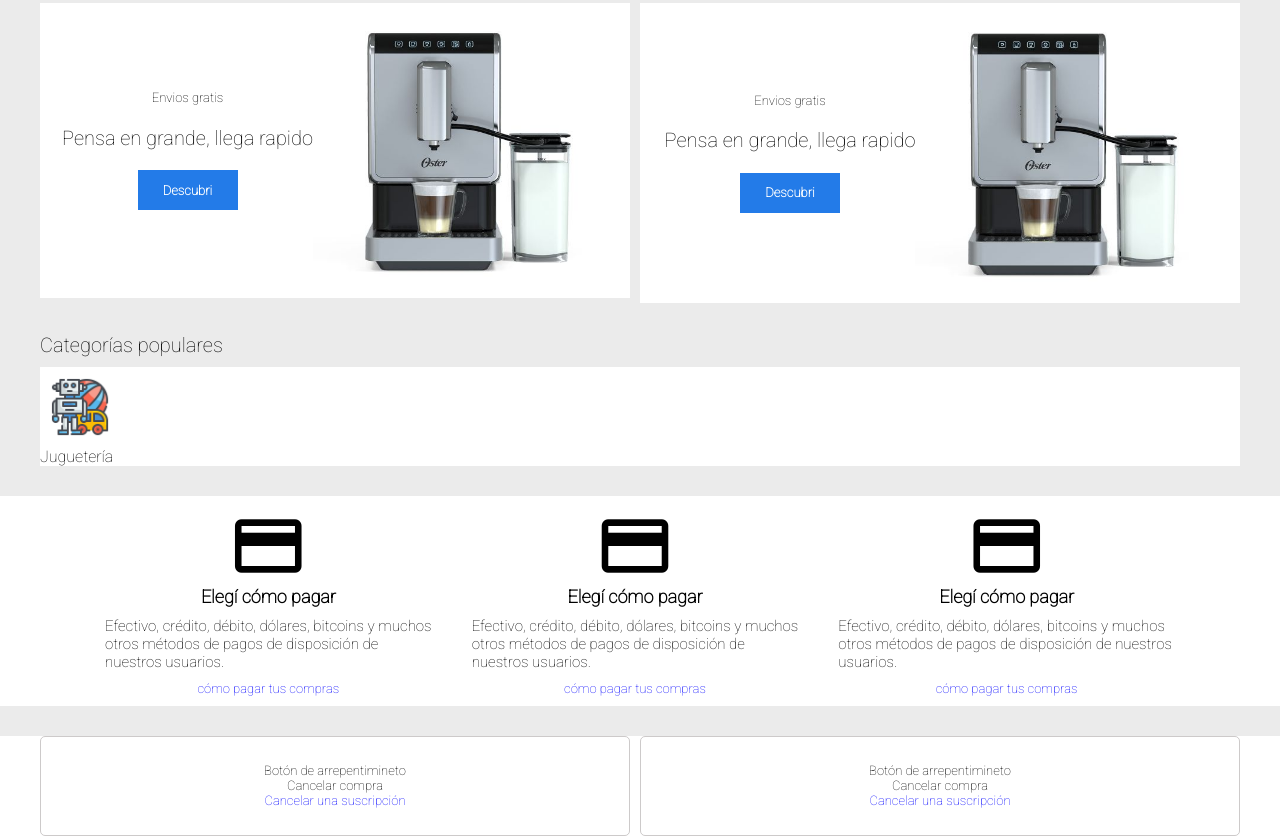
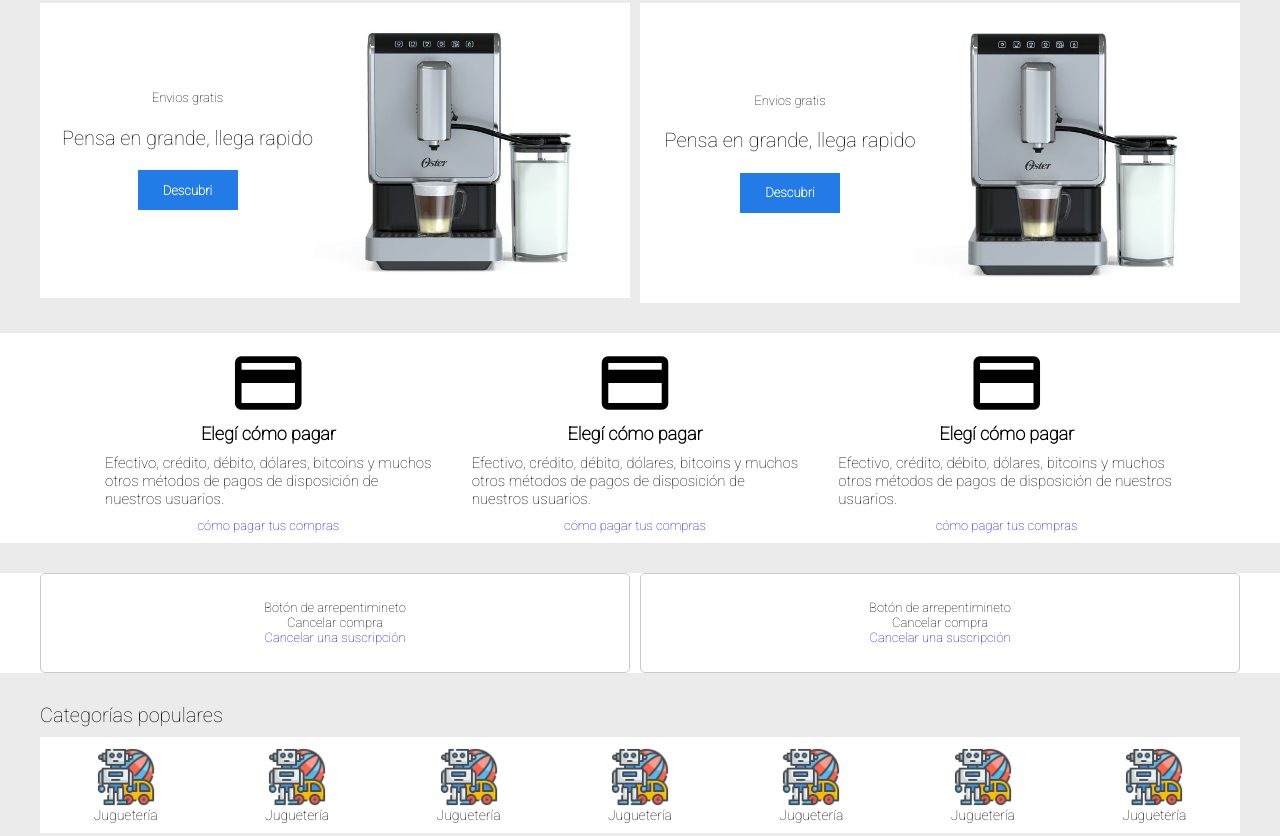
Before and after one commit to fede-dev/meli, a plain HTML site: page index.html in a window 1280 px wide. Shown: the part 1675-2511 px from the top of the page. Drawn offline with Linux system fonts and the light colour scheme.

Commit message:
add: se agrega categorias populares

```diff
--- a/index.html
+++ b/index.html
@@ -526,25 +526,7 @@
             </div>
         </div>
     </div>
-    <div class="popular-categroies-container">
-        <div class="popular-porcentage-container">
-            <div class="popular-categories-title-container">
-                <p class="popular-title">Categorías populares</p>
-            </div>
-            <div class="popular-category-item-container">
-                <div class="prueba">
-                    <div class="calc">
-                        <div class="popular-img-container">
-                            <img class="popular-logo" src="assets/toys.png">
-                        </div>
-                        <div class="popular-text-category-container">
-                            <p class="popular-text">Juguetería</p>
-                        </div>
-                    </div>
-                </div>
-            </div>
-        </div>
-    </div>
+    <!-- categoria juguetes -->
     <div class="chose-container">
         <div class="chose-porcentage-container">
             <div class="chose-carousel-container">
@@ -640,7 +622,71 @@
             </div>
         </div>
     </div>
-
+    <div class="popular-container">
+        <div class="popular-porcentage-container">
+            <div class="popular-title-container">
+                <p class="popular-title">Categorías populares</p>
+            </div>
+            <div class="popular-carousel-container">
+                <div class="popular-padding-item-container">
+                    <div class="popular-logo-container">
+                        <img class="popular-logo" src="assets/toys.png">
+                    </div>
+                    <div class="popular-item-title">
+                        <p>Juguetería</p>
+                    </div>
+                </div>
+                <div class="popular-padding-item-container">
+                    <div class="popular-logo-container">
+                        <img class="popular-logo" src="assets/toys.png">
+                    </div>
+                    <div class="popular-item-title">
+                        <p>Juguetería</p>
+                    </div>
+                </div>
+                <div class="popular-padding-item-container">
+                    <div class="popular-logo-container">
+                        <img class="popular-logo" src="assets/toys.png">
+                    </div>
+                    <div class="popular-item-title">
+                        <p>Juguetería</p>
+                    </div>
+                </div>
+                <div class="popular-padding-item-container">
+                    <div class="popular-logo-container">
+                        <img class="popular-logo" src="assets/toys.png">
+                    </div>
+                    <div class="popular-item-title">
+                        <p>Juguetería</p>
+                    </div>
+                </div>
+                <div class="popular-padding-item-container">
+                    <div class="popular-logo-container">
+                        <img class="popular-logo" src="assets/toys.png">
+                    </div>
+                    <div class="popular-item-title">
+                        <p>Juguetería</p>
+                    </div>
+                </div>
+                <div class="popular-padding-item-container">
+                    <div class="popular-logo-container">
+                        <img class="popular-logo" src="assets/toys.png">
+                    </div>
+                    <div class="popular-item-title">
+                        <p>Juguetería</p>
+                    </div>
+                </div>
+                <div class="popular-padding-item-container">
+                    <div class="popular-logo-container">
+                        <img class="popular-logo" src="assets/toys.png">
+                    </div>
+                    <div class="popular-item-title">
+                        <p>Juguetería</p>
+                    </div>
+                </div>
+            </div>
+        </div>
+    </div>
 </body>
 
 </html>
--- a/popular-categories.css
+++ b/popular-categories.css
@@ -1,4 +1,4 @@
-.popular-categroies-container {
+.popular-container {
   background-color: #ebebeb;
   margin-top: 30px;
 }
@@ -8,42 +8,53 @@
   margin: 0 auto;
 }
 
-.popular-categories-title-container {
+.popular-title-container {
   display: flex;
   align-items: center;
 }
 
 .popular-title {
+  display: flex;
+  align-items: center;
   font-size: 20px;
 }
 
-.popular-category-item-container {
-  background-color: #fff;
+.popular-carousel-container {
   width: 100%;
+  display: flex;
   margin-top: 10px;
+  background-color: #ebebeb;
 }
 
-.prueba {
-  width: 100%;
+.popular-carousel-container > .popular-padding-item-container:not(:last-child) {
+  padding-right: 10px;
+}
+
+.popular-padding-item-container {
+  width: calc(100% / 7);
+  padding: 10px;
+  background-color: #fff;
   display: flex;
+  flex-direction: column;
   justify-content: center;
   align-items: center;
 }
 
-.calc {
-  width: 100%;
-}
-
-.popular-img-container {
+.popular-logo-container {
+  width: 60px;
+  height: 60px;
   display: flex;
   justify-content: center;
   align-items: center;
-  width: 80px;
-  height: 80px;
-  padding: 10px;
 }
 
 .popular-logo {
   width: 100%;
   height: 100%;
 }
+
+.popular-item-title {
+  display: flex;
+  align-items: center;
+  font-size: 14px;
+}
```
